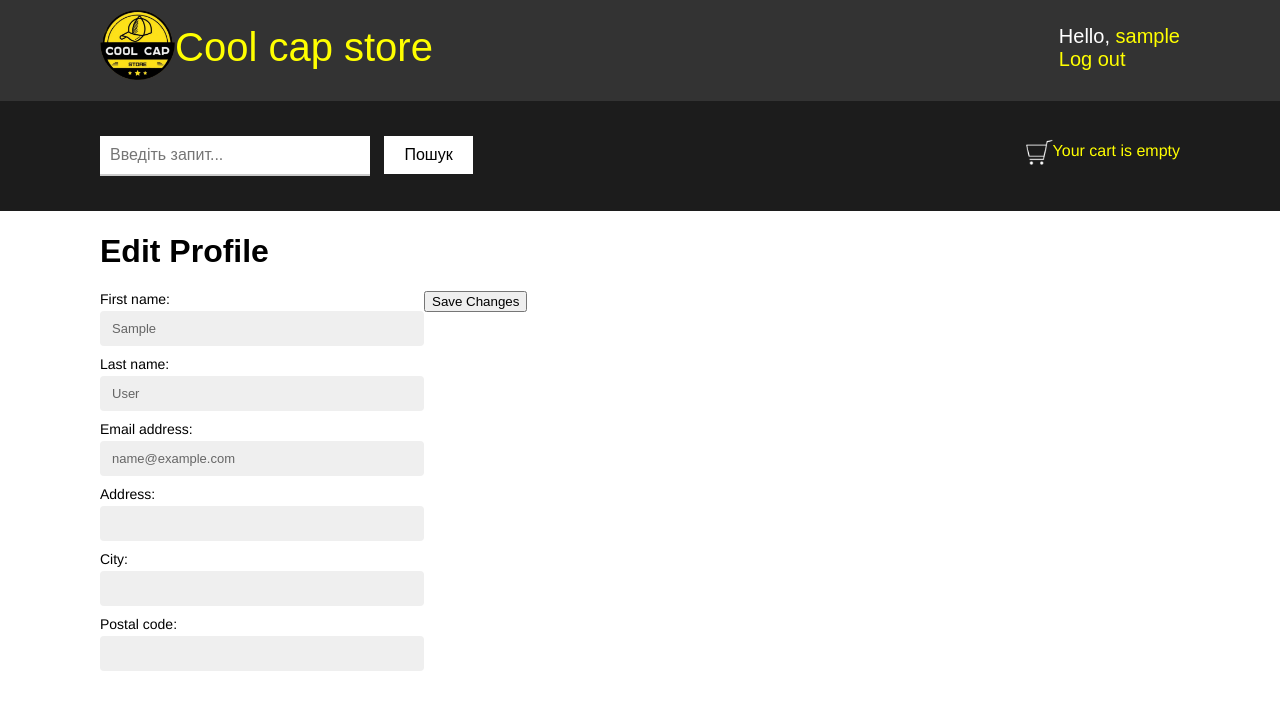
After one commit to qBrav0/web_course_work, a Django app: page /users/edit_profile/ in a window 1280 px wide. The commit adds this page. Shown: the top 710 px of the page. Run offline with Django 4.2, Linux system fonts and the light colour scheme; the visitor is signed in with stand-in values (Sample User, id 1); parts of the project's set-up code (start-up, migrations or seed data) failed here and were passed over; some libraries are stand-ins or nearby versions.

Commit message:
Added profile editing

```diff
--- a/users/forms.py
+++ b/users/forms.py
@@ -1,4 +1,4 @@
-from django.contrib.auth.models import User
+from users.models import User
 from django import forms
 
 class LoginForm(forms.Form):
@@ -18,3 +18,8 @@ class UserRegistrationForm(forms.ModelForm):
         if cd['password'] != cd['password2']:
             raise forms.ValidationError('Passwords don\'t match.')
         return cd['password2']
+
+class UserProfileEditForm(forms.ModelForm):
+    class Meta:
+        model = User
+        fields = ['first_name', 'last_name', 'email', 'address', 'city', 'postal_code']
--- /dev/null
+++ b/users/templates/edit_profile.html
@@ -0,0 +1,10 @@
+{% extends 'shop/base.html' %}
+
+{% block content %}
+  <h1>Edit Profile</h1>
+  <form method="post">
+    {% csrf_token %}
+    {{ form.as_p }}
+    <button type="submit">Save Changes</button>
+  </form>
+{% endblock %}
--- a/users/templates/profile.html
+++ b/users/templates/profile.html
@@ -1,4 +1,6 @@
 {% extends 'shop/base.html' %}
+{% load static %}
+<script src="{% static 'js/profile.js' %}"></script>
 
 {% block content %}
     <h1>Profile page for {{ user.username }}</h1>
@@ -10,6 +12,9 @@
         <li>City: {{ user.city }}</li>
         <li>Postal Code: {{ user.postal_code }}</li>
     </ul>
+
+    <a href="{% url 'users:edit_profile' %}" class="edit-profile-button">Редагувати профіль</a>
+
     {% if orders %}
     <ul>
         {% for order in orders %}
--- a/users/urls.py
+++ b/users/urls.py
@@ -8,4 +8,5 @@ urlpatterns = [
     path('login/', views.user_login, name='login'),
     path('register/', views.register, name='register'),
     path('profile/<str:username>/', views.user_profile, name='user_profile'),
+    path('edit_profile/', views.edit_profile, name='edit_profile'),
 ]
--- a/users/views.py
+++ b/users/views.py
@@ -1,8 +1,9 @@
 from django.http import HttpResponse
-from django.shortcuts import render
+from django.shortcuts import render, redirect
 from django.contrib.auth import authenticate, login
 from .forms import LoginForm, UserRegistrationForm
 from orders.models import Order
+from users.forms import UserProfileEditForm
 
 def user_login(request):
     if request.method == 'POST':
@@ -44,3 +45,17 @@ def user_profile(request, username):
         'orders': user_orders,
     }
     return render(request, 'profile.html', context)
+
+def edit_profile(request):
+    if request.method == 'POST':
+        form = UserProfileEditForm(request.POST, instance=request.user)
+        if form.is_valid():
+            form.save()
+            return redirect('users:user_profile', {'user': request.user})  # Перенаправлення на сторінку профілю після збереження
+    else:
+        form = UserProfileEditForm(instance=request.user)
+
+    context = {
+        'form': form
+    }
+    return render(request, 'edit_profile.html', context)
```
